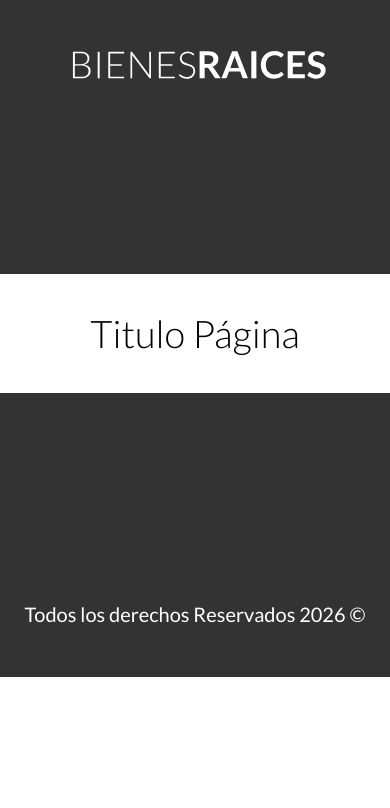
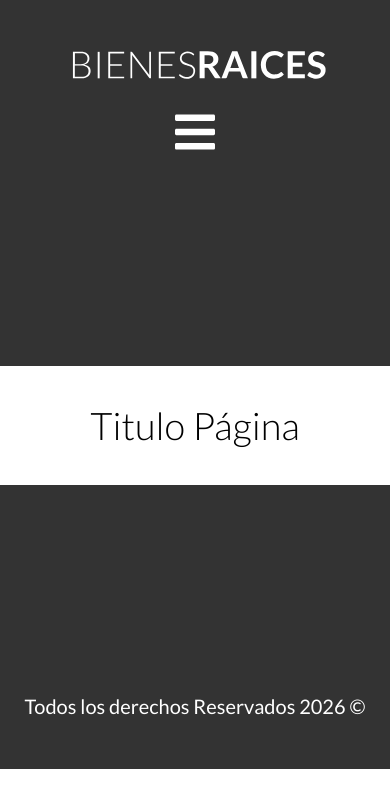
Before and after one commit to juancholopodous/Bienes_Raices, a website: page base.html in a window 390 px wide. Drawn offline with nearby package versions, Linux system fonts and the light colour scheme; files that its build step writes are made by us from their sources.

Commit message:
Agregando menú de barras para hojas HTML

```diff
--- a/base.html
+++ b/base.html
@@ -14,6 +14,10 @@
                 <a href="/"> <!-- enlace a la ventana principal -->
                     <img src="build/img/logo.svg" alt="Logotipo de Bienes Raices">
                 </a>
+
+                <div class="mobile-menu">
+                    <img src="build/img/barras.svg" alt="icono responsive">
+                </div>
 
                 <nav class="navegacion">
                     <a href="nosotros.html">Nosotros</a>
```
Also changed, not shown: anuncio.html (+4 -0 lines), anuncios.html (+4 -0 lines), blog.html (+4 -0 lines), contacto.html (+4 -0 lines), entrada.html (+4 -0 lines), nosotros.html (+5 -1 lines).
